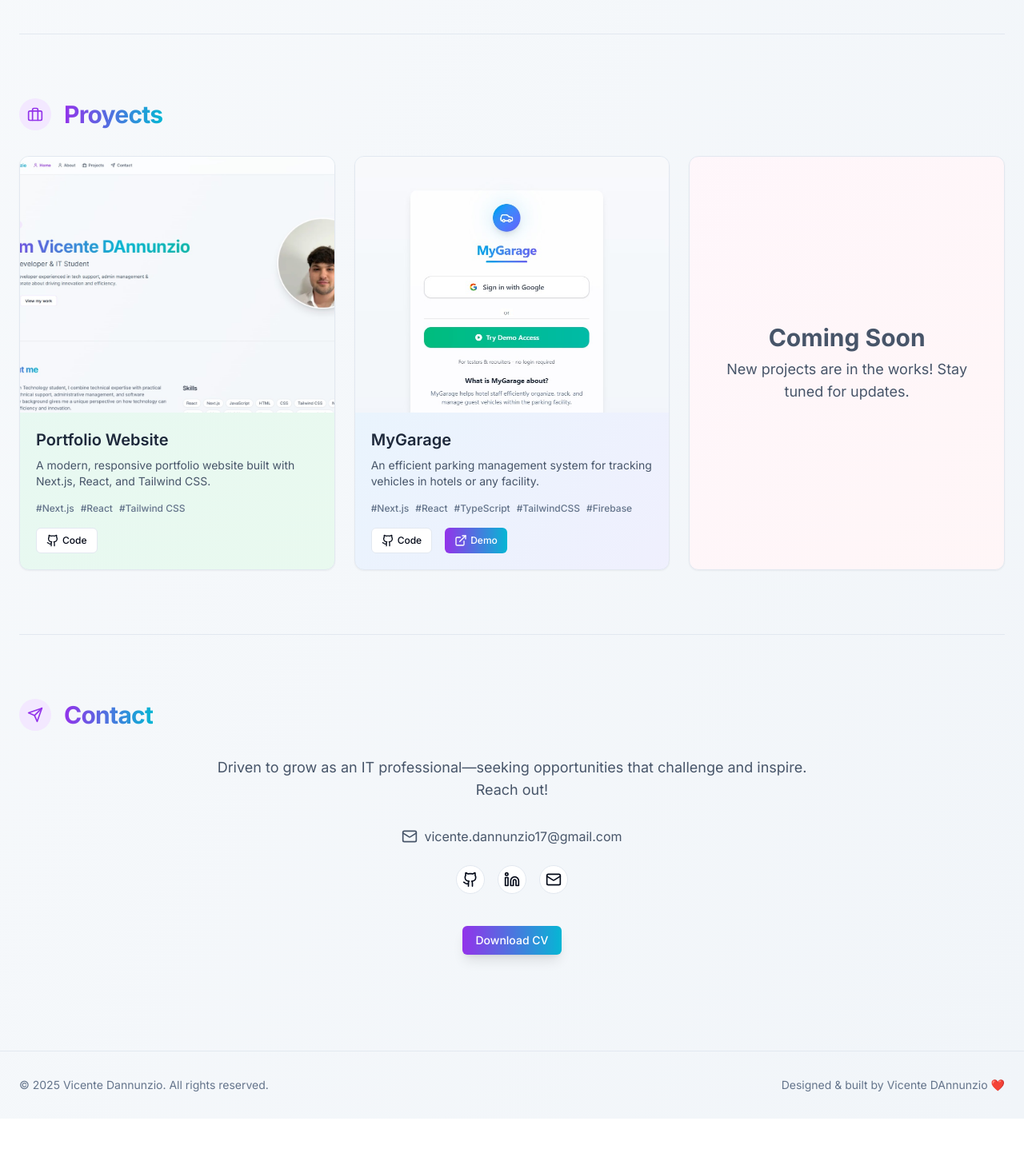
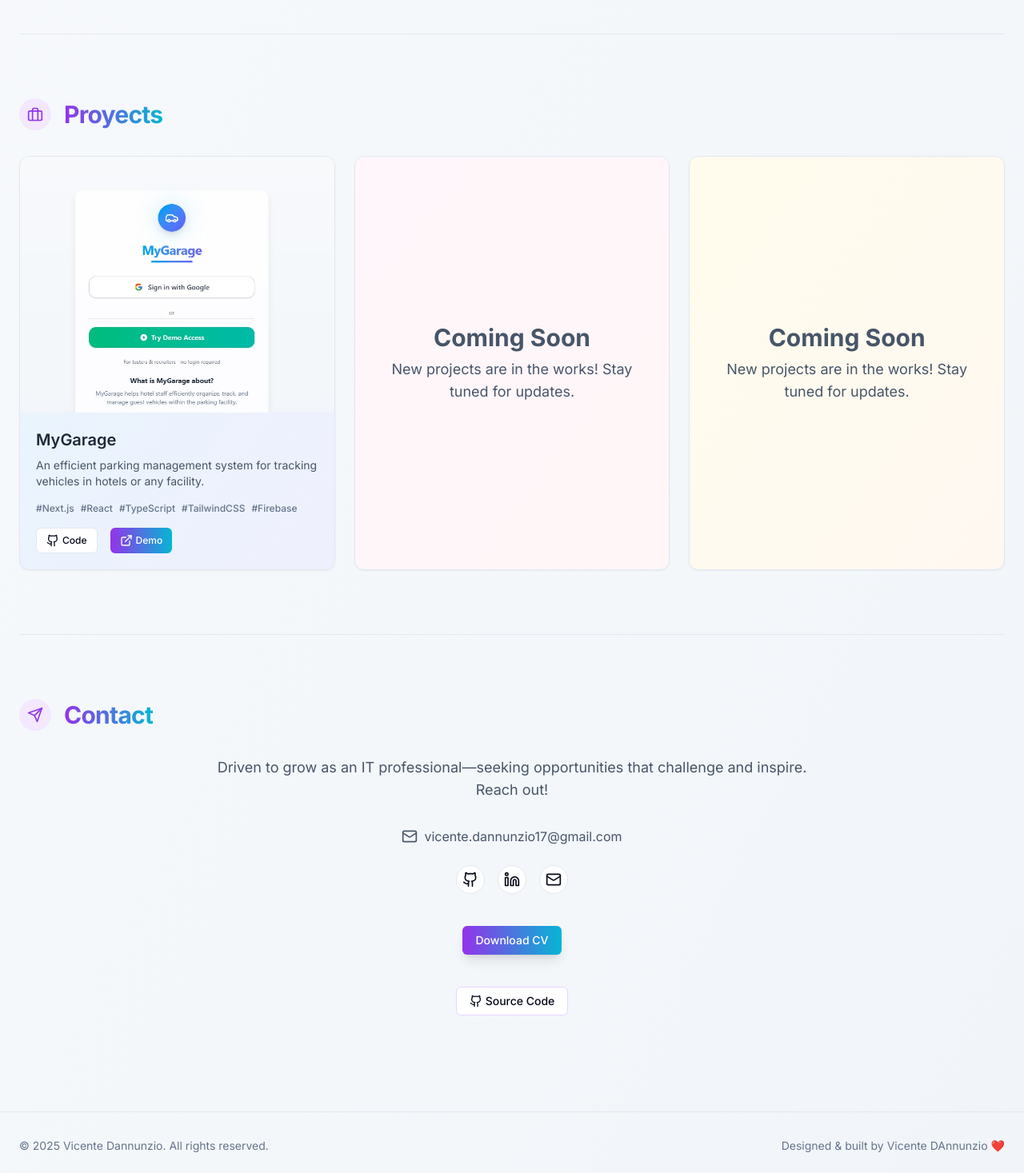
Before and after one commit to vicenteDAnnunzio/VicentePortfolio, a Next.js app: page / in a window 1280 px wide. Shown: the part 1168-2635 px from the top of the page at 80% size. Before the commit the page ends 2567 px from the top, so only its background shows below. Built offline with nearby package versions, Linux system fonts and the light colour scheme.

Commit message:
projects change

```diff
--- a/src/app/page.tsx
+++ b/src/app/page.tsx
@@ -257,16 +257,6 @@ export default function Portfolio() {
           <div className="grid sm:grid-cols-2 lg:grid-cols-3 gap-6">
             {[
               {
-                title: "Portfolio Website",
-                description: "A modern, responsive portfolio website built with Next.js, React, and Tailwind CSS.",
-                tags: ["Next.js", "React", "Tailwind CSS"],
-                image: "/fotoportfolio.jpg",
-                color: "from-emerald-500 to-green-500",
-                github: "https://github.com/vicenteDAnnunzio/VicentePortfolio",
-                demo: "#", // Need to update this later with deployed URL
-                comingSoon: false,
-              },
-              {
                 title: "MyGarage",
                 description: "An efficient parking management system for tracking vehicles in hotels or any facility.",
                 tags: ["Next.js", "React", "TypeScript", "TailwindCSS", "Firebase"],
@@ -279,6 +269,10 @@ export default function Portfolio() {
               {
                 comingSoon: true,
                 color: "from-pink-300 to-rose-300"
+              },
+              {
+                comingSoon: true,
+                color: "from-yellow-300 to-orange-300"
               },
             ].map((project, index) => (
               <div
@@ -418,6 +412,17 @@ export default function Portfolio() {
                   Download CV
                 </a>
               </Button>
+
+              <Button
+                variant="outline"
+                className="mt-4 gap-1 border-purple-200 hover:border-purple-300 hover:bg-purple-50 transition-all duration-300 dark:border-slate-700 dark:hover:border-purple-700 dark:hover:bg-purple-900/20"
+                asChild
+              >
+                <a href="https://github.com/vicenteDAnnunzio/VicentePortfolio" target="_blank" rel="noreferrer">
+                  <Github className="h-4 w-4" />
+                  Source Code
+                </a>
+              </Button>
             </div>
           </div>
         </section>
```
